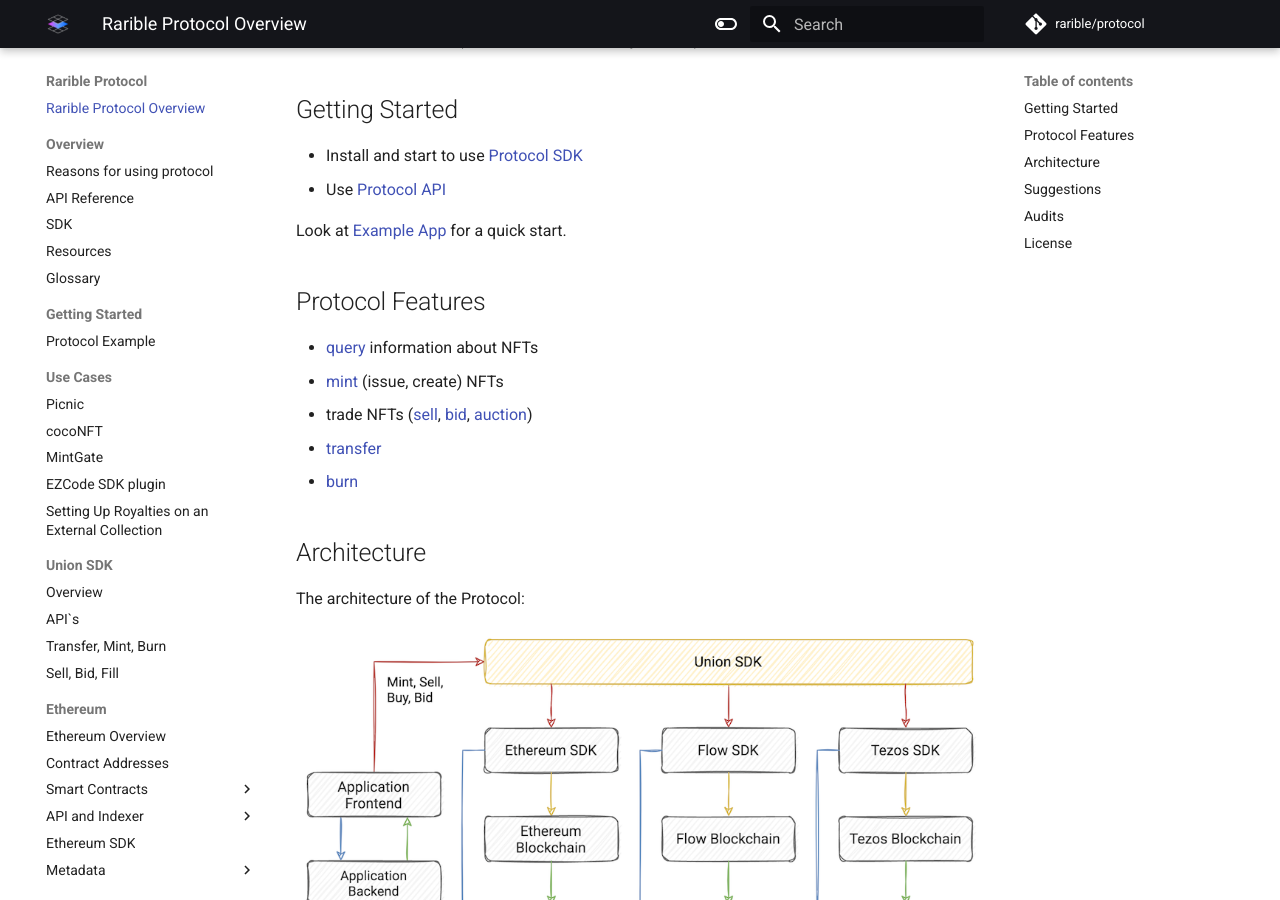
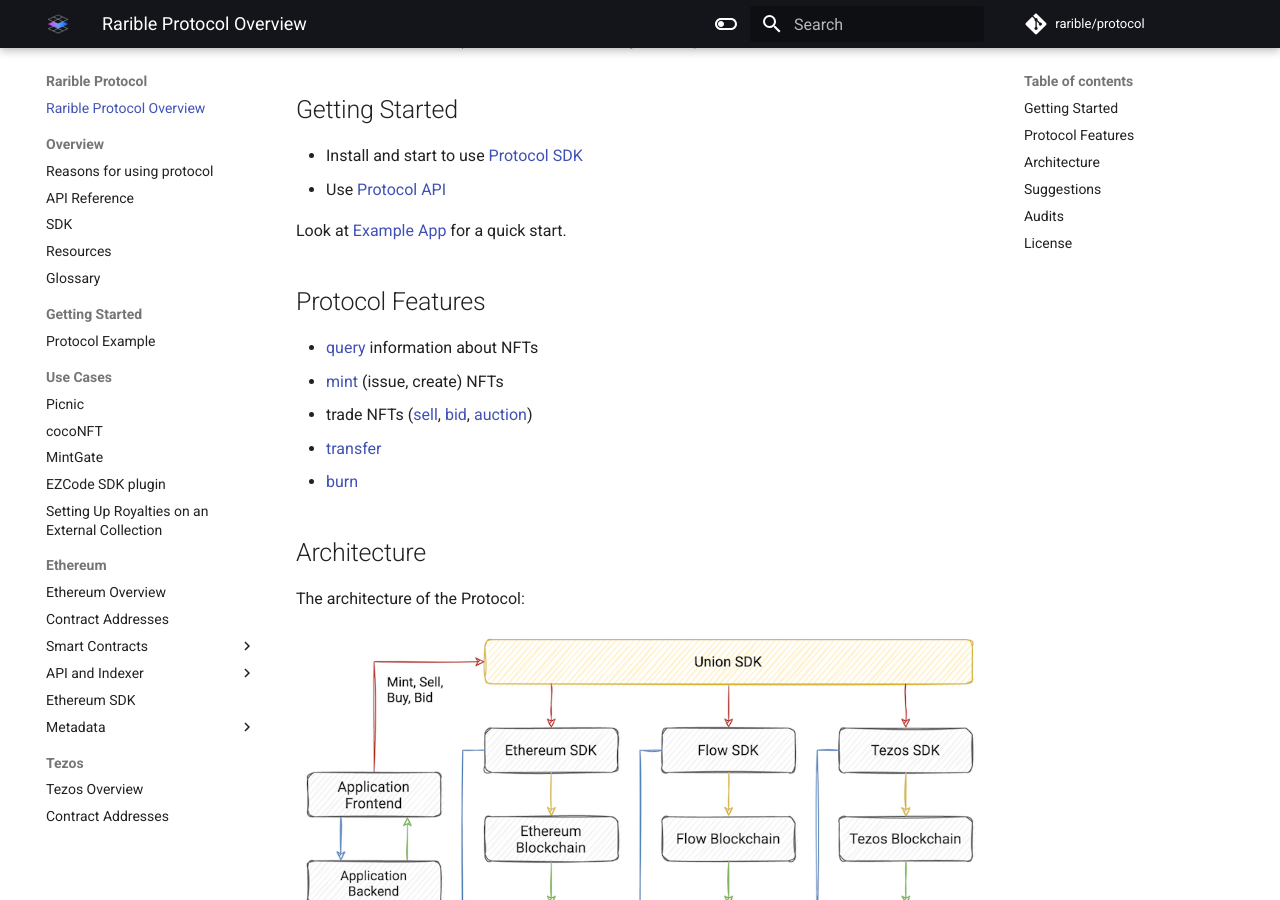
Before and after one commit to rarible/protocol, an MkDocs documentation site: the page built from docs/index.md, in a window 1280 px wide and 900 px high, scrolled down 329 px. Built offline with MkDocs 1.6.1 and Material for MkDocs 9.7.7, drawn with Linux system fonts in a browser that asks for light colours; comment, search, counter and statistics services are not loaded.

Commit message:
Update mkdocs.yml

```diff
--- a/mkdocs.yml
+++ b/mkdocs.yml
@@ -17,11 +17,11 @@
       - 'MintGate': 'use-cases/mintgate.md'
       - 'EZCode SDK plugin': 'use-cases/bubblesdk.md'
       - 'Setting Up Royalties on an External Collection': 'use-cases/royalties-on-a-external-collection.md'
-  - 'Union SDK':
-      - 'Overview': 'union-sdk/union-overview.md'
-      - 'API`s': 'union-sdk/api.md'
-      - 'Transfer, Mint, Burn': 'union-sdk/nft.md'
-      - 'Sell, Bid, Fill': 'union-sdk/order.md'
+#  - 'Union SDK':
+#      - 'Overview': 'union-sdk/union-overview.md'
+#      - 'API`s': 'union-sdk/api.md'
+#      - 'Transfer, Mint, Burn': 'union-sdk/nft.md'
+#      - 'Sell, Bid, Fill': 'union-sdk/order.md'
   - 'Ethereum':
       - 'Ethereum Overview': 'ethereum/ethereum-overview.md'
       - 'Contract Addresses': 'ethereum/contract-addresses.md'
```
